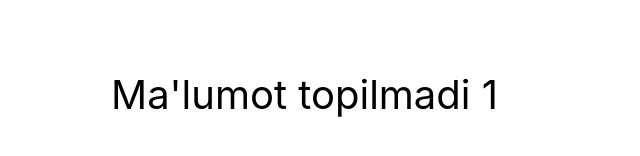
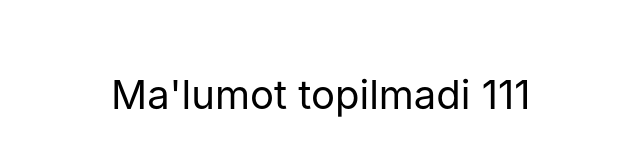
Before and after one commit to Froas/landing-react, a React (Create React App) app: page /#/ in a window 1280 px wide. Shown: the part 330-486 px from the top of the page, without its empty margins (529-1169 px from the left). Built offline with nearby package versions, Linux system fonts and the light colour scheme.

Commit message:
delete hashrouter

```diff
--- a/src/ErrorPage.tsx
+++ b/src/ErrorPage.tsx
@@ -6,7 +6,7 @@ export const ErrorPage = () => {
     }, []);
     return (
         <div className="Error">
-            Ma'lumot topilmadi  1
+            Ma'lumot topilmadi  111
         </div>
     )
 }
```
